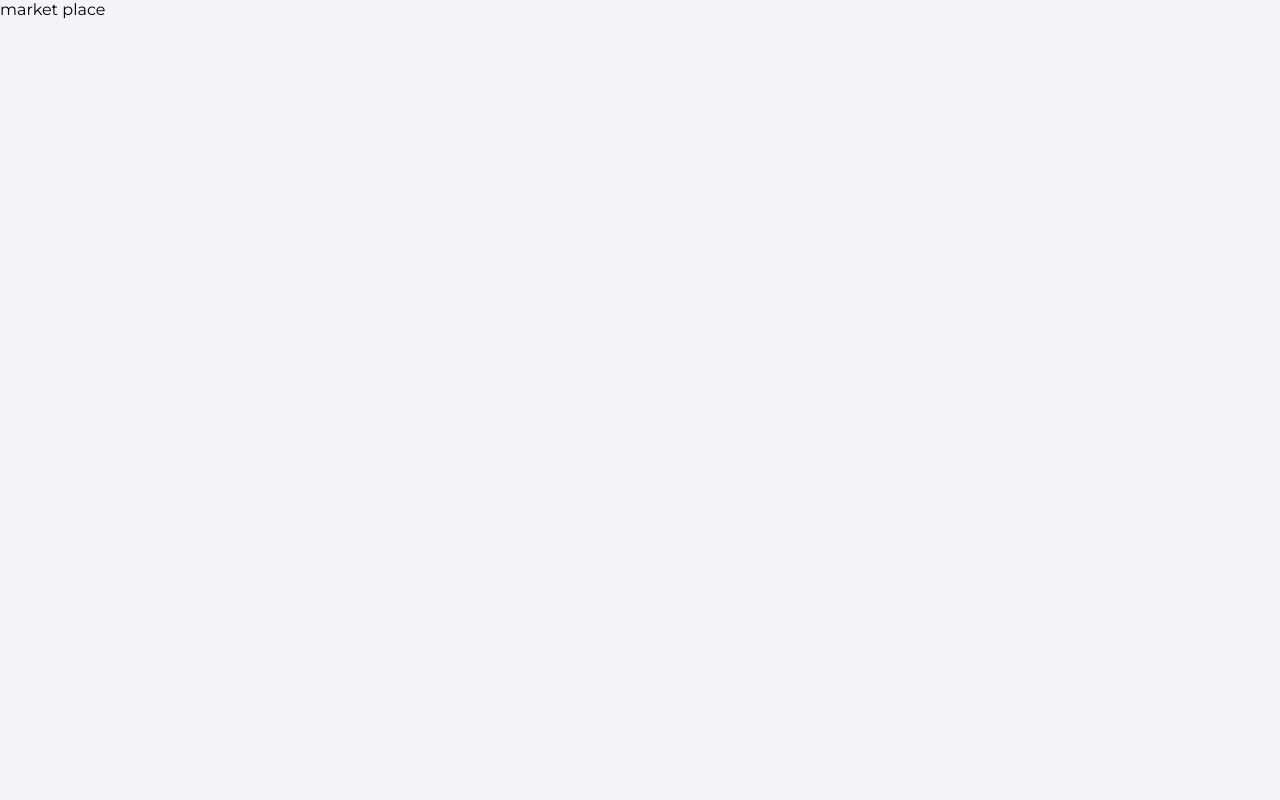
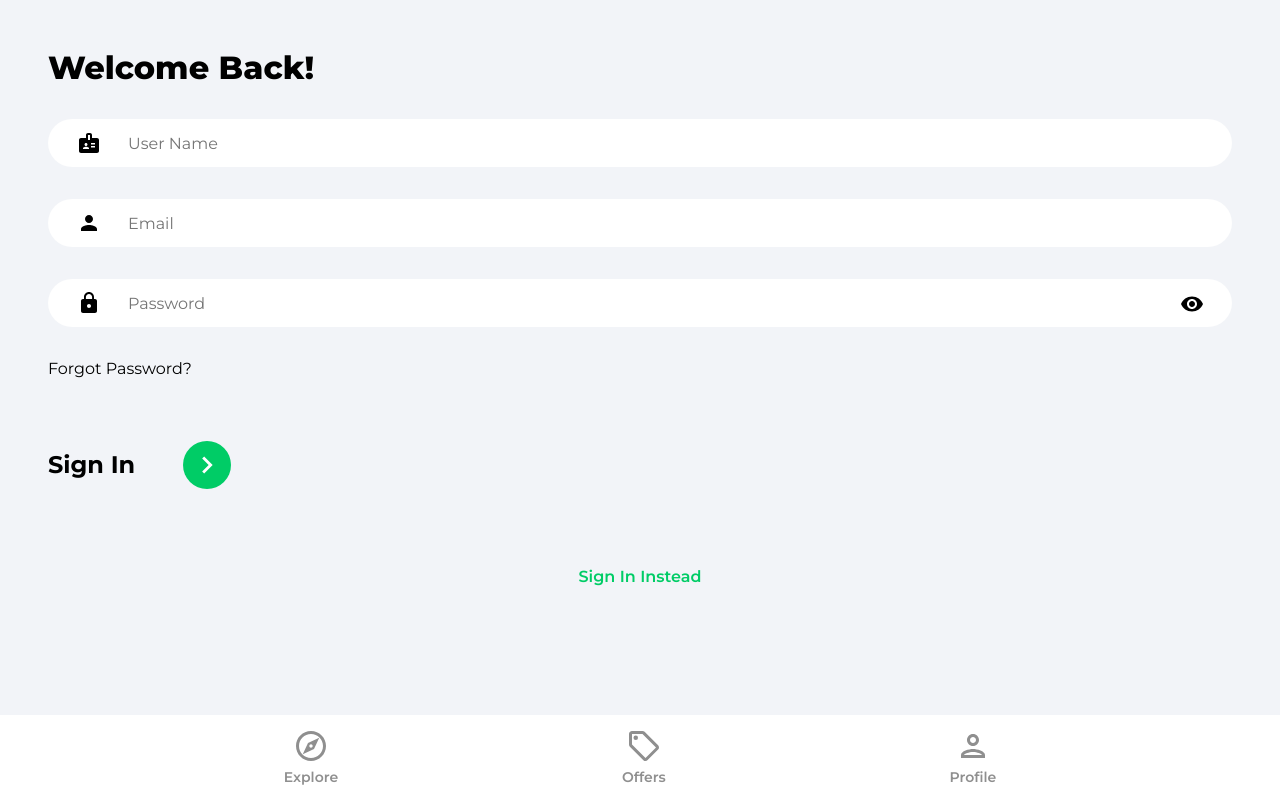
Before and after one commit to prajwal-sharma/house-marketplace, a React (Create React App) app: page /sign-up in a window 1280 px wide. Built offline with nearby package versions, Linux system fonts and the light colour scheme.

Commit message:
added routes and signIn and signUp components

```diff
--- a/package.json
+++ b/package.json
@@ -9,6 +9,7 @@
     "firebase": "^10.4.0",
     "react": "^18.2.0",
     "react-dom": "^18.2.0",
+    "react-router-dom": "^6.16.0",
     "react-scripts": "5.0.1",
     "web-vitals": "^2.1.4"
   },
--- a/public/index.html
+++ b/public/index.html
@@ -24,7 +24,7 @@
       work correctly both with client-side routing and a non-root public URL.
       Learn how to configure a non-root public URL by running `npm run build`.
     -->
-    <title>React App</title>
+    <title>House Marketplace</title>
   </head>
   <body>
     <noscript>You need to enable JavaScript to run this app.</noscript>
--- a/src/App.js
+++ b/src/App.js
@@ -1,9 +1,27 @@
+import { BrowserRouter as Router,Routes, Route } from "react-router-dom";
+import Explore from "./pages/Explore";
+import ForgotPassword from "./pages/ForgotPassword";
+import Offers from "./pages/Offers";
+import SignUp from "./pages/SignUp";
+import Profile from "./pages/Profile";
+import SignIn from "./pages/SignIn";
+import Navbar from "./components/Navbar";
 
 function App() {
   return (
-    <div className="App">
-     market place
-    </div>
+   <>
+    <Router>
+      <Routes>
+        <Route path="/" element = {<Explore/>}></Route>
+        <Route path="/offers" element = {<Offers/>}></Route>
+        <Route path="/sign-in" element = {<SignIn/>}></Route>
+        <Route path="/sign-up" element = {<SignUp/>}></Route>
+        <Route path="/forgot-password" element = {<ForgotPassword/>}></Route>
+        <Route path="/profile" element = {<Profile/>}></Route>
+      </Routes>
+      <Navbar/>
+    </Router>
+   </>
   );
 }
 
--- /dev/null
+++ b/src/components/Navbar.jsx
@@ -0,0 +1,48 @@
+import { useNavigate, useLocation, Route } from "react-router-dom";
+import { ReactComponent as OfferIcon } from "../assets/svg/localOfferIcon.svg";
+import { ReactComponent as ExploreIcon } from "../assets/svg/exploreIcon.svg";
+import { ReactComponent as LocalOfferIcon } from "../assets/svg/localOfferIcon.svg";
+import { ReactComponent as PersonOutlineIcon } from "../assets/svg/personOutlineIcon.svg";
+
+function Navbar() {
+  const navigate = useNavigate();
+  const location = useLocation();
+
+  const pathMatchRoute = (route)=>{
+    if(route == location.pathname){
+        return true
+    }
+  }
+  return (
+    <footer className="navbar">
+      <nav className="navbarNav">
+        <ul className="navbarListItems">
+          <li className="navbarListItem" onClick={() => navigate("/")}>
+            <ExploreIcon fill={pathMatchRoute('/')? "#2c2c2c" :"#8f8f8f"} width="36px" height="36px" />
+            <p className={pathMatchRoute('/') ? 'navbarListItemNameActive' : 'navbarListItemName'} >Explore</p>
+          </li>
+          <li className="navbarListItem">
+            <OfferIcon
+              fill={pathMatchRoute('/offers')? "#2c2c2c" :"#8f8f8f"}
+              width="36px"
+              height="36px"
+              onClick={() => navigate("/offers")}
+            />
+            <p className={pathMatchRoute('/offers') ? 'navbarListItemNameActive' : 'navbarListItemName'}>Offers</p>
+          </li>
+          <li className="navbarListItem">
+            <PersonOutlineIcon
+              fill={pathMatchRoute('/profile')? "#2c2c2c" :"#8f8f8f"}
+              width="36px"
+              height="36px"
+              onClick={() => navigate("/profile")}
+            />
+            <p className={pathMatchRoute('/profile') ? 'navbarListItemNameActive' : 'navbarListItemName'}>Profile</p>
+          </li>
+        </ul>
+      </nav>
+    </footer>
+  );
+}
+
+export default Navbar;
--- /dev/null
+++ b/src/pages/Explore.jsx
@@ -0,0 +1,7 @@
+function Explore() {
+    return ( <div>
+        Explore
+    </div> );
+}
+
+export default Explore;
--- /dev/null
+++ b/src/pages/ForgotPassword.jsx
@@ -0,0 +1,7 @@
+function ForgotPassword() {
+    return ( <div>
+        ForgotPassword
+    </div> );
+}
+
+export default ForgotPassword;
--- /dev/null
+++ b/src/pages/Offers.jsx
@@ -0,0 +1,7 @@
+function Offers() {
+    return ( <div>
+        Offers
+    </div> );
+}
+
+export default Offers;
--- /dev/null
+++ b/src/pages/Profile.jsx
@@ -0,0 +1,7 @@
+function Profile() {
+    return ( <div>
+        Profile
+    </div> );
+}
+
+export default Profile;
--- /dev/null
+++ b/src/pages/SignIn.jsx
@@ -0,0 +1,71 @@
+import { useState } from "react";
+import { Link, useNavigate } from "react-router-dom";
+import { ReactComponent as ArrowRightIcon } from "../assets/svg/keyboardArrowRightIcon.svg";
+import visibilityIcon from "../assets/svg/visibilityIcon.svg";
+
+function SignIn() {
+  const [showPassword, setShowPassword] = useState(false);
+  const [formData, setFormData] = useState({
+    email: "",
+    password: "",
+  });
+
+  const { email, password } = formData;
+
+  const navigate = useNavigate();
+  const onChange = (e) => {
+        setFormData((prevState)=>({
+            ...prevState,
+            [e.target.id]: e.target.value
+        }));
+  };
+
+  return (
+    <>
+      <div className="pageContainer">
+        <header>
+          <p className="pageHeader">Welcome Back!</p>
+        </header>
+        <form>
+          <input
+            type="email"
+            className="emailInput"
+            id="email"
+            placeholder="Email"
+            value={email}
+            onChange={onChange}
+          />
+          <div className="passwordInputDiv">
+            <input
+              type={showPassword ? "text" : "password"}
+              placeholder="Password"
+              className="passwordInput"
+              id="password"
+              value={password}
+              onChange={onChange}
+            />
+            <img
+              src={visibilityIcon}
+              alt="show password"
+              className="showPassword"
+              onClick={() => setShowPassword((prevState) => !prevState)}
+            />
+          </div>
+          <Link to="/forgot-password" className="forgotPasswordLInk">
+            Forgot Password?
+          </Link>
+          <div className="signUpBar">
+            <p className="signUpText">Sign Up</p>
+            <button className="signInButton">
+              <ArrowRightIcon fill="#ffffff" width="34px" height="34px"/>
+            </button>
+          </div>
+        </form>
+        {/* Google oAuth */}
+        <Link to='/sign-up' className="registerLink" >Sign Up Instead</Link>
+      </div>
+    </>
+  );
+}
+
+export default SignIn;
--- /dev/null
+++ b/src/pages/SignUp.jsx
@@ -0,0 +1,80 @@
+import { useState } from "react";
+import { Link, useNavigate } from "react-router-dom";
+import { ReactComponent as ArrowRightIcon } from "../assets/svg/keyboardArrowRightIcon.svg";
+import visibilityIcon from "../assets/svg/visibilityIcon.svg";
+
+function SignUp() {
+  const [showPassword, setShowPassword] = useState(false);
+  const [formData, setFormData] = useState({
+    name: '',
+    email: "",
+    password: "",
+  });
+
+  const { name, email, password } = formData;
+
+  const navigate = useNavigate();
+  const onChange = (e) => {
+        setFormData((prevState)=>({
+            ...prevState,
+            [e.target.id]: e.target.value
+        }));
+  };
+
+  return (
+    <>
+      <div className="pageContainer">
+        <header>
+          <p className="pageHeader">Welcome Back!</p>
+        </header>
+        <form>
+        <input
+            type="text"
+            className="nameInput"
+            id="name"
+            placeholder="User Name"
+            value={name}
+            onChange={onChange}
+          />
+          <input
+            type="email"
+            className="emailInput"
+            id="email"
+            placeholder="Email"
+            value={email}
+            onChange={onChange}
+          />
+          <div className="passwordInputDiv">
+            <input
+              type={showPassword ? "text" : "password"}
+              placeholder="Password"
+              className="passwordInput"
+              id="password"
+              value={password}
+              onChange={onChange}
+            />
+            <img
+              src={visibilityIcon}
+              alt="show password"
+              className="showPassword"
+              onClick={() => setShowPassword((prevState) => !prevState)}
+            />
+          </div>
+          <Link to="/forgot-password" className="forgotPasswordLInk">
+            Forgot Password?
+          </Link>
+          <div className="signInBar">
+            <p className="signInText">Sign In</p>
+            <button className="signInButton">
+              <ArrowRightIcon fill="#ffffff" width="34px" height="34px"/>
+            </button>
+          </div>
+        </form>
+        {/* Google oAuth */}
+        <Link to='/sign-in' className="registerLink" >Sign In Instead</Link>
+      </div>
+    </>
+  );
+}
+
+export default SignUp;
```
Also changed, not shown: src/firebase.config.js (added, +19 -0 lines), 1 other file (tests, documents, lock files or other folders).
